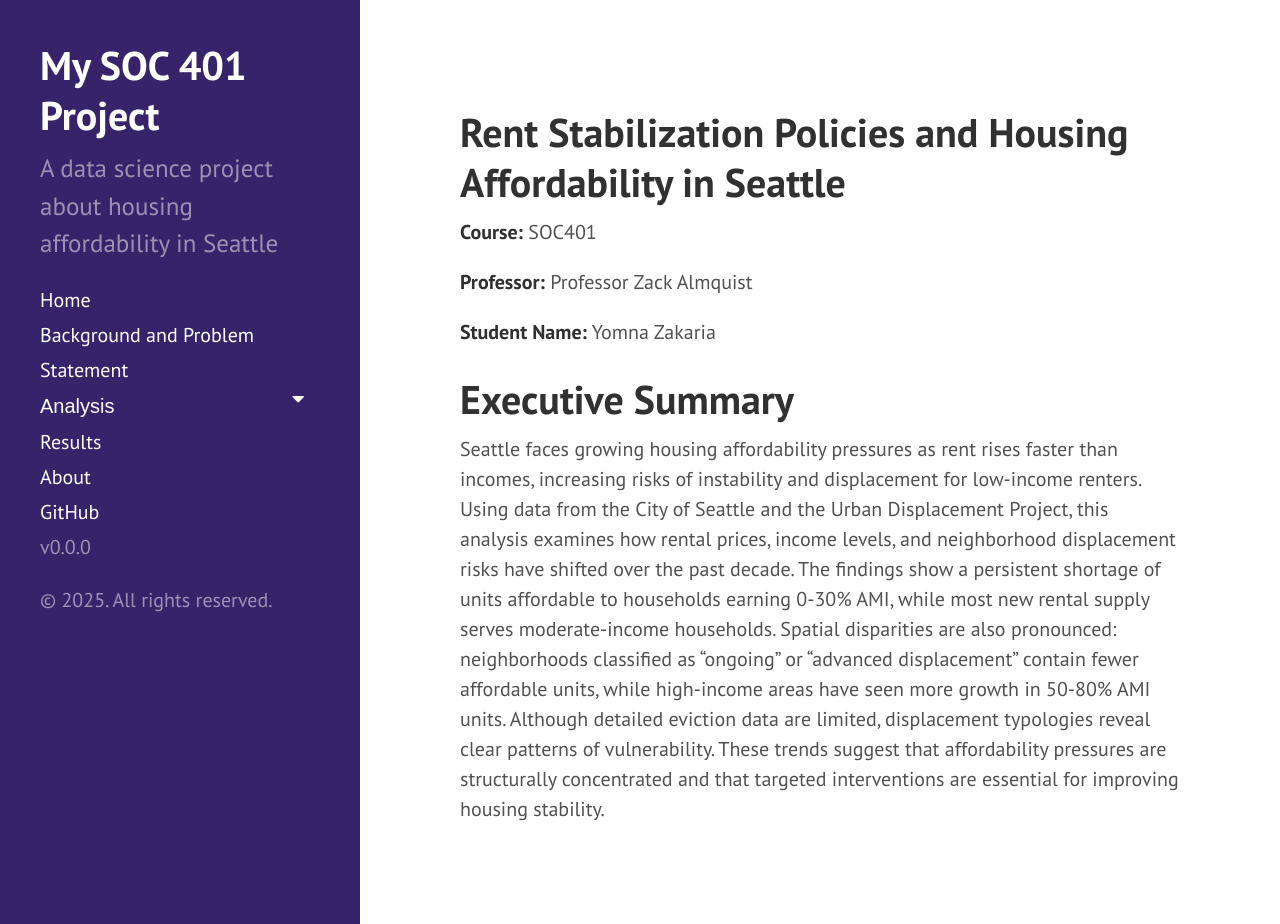
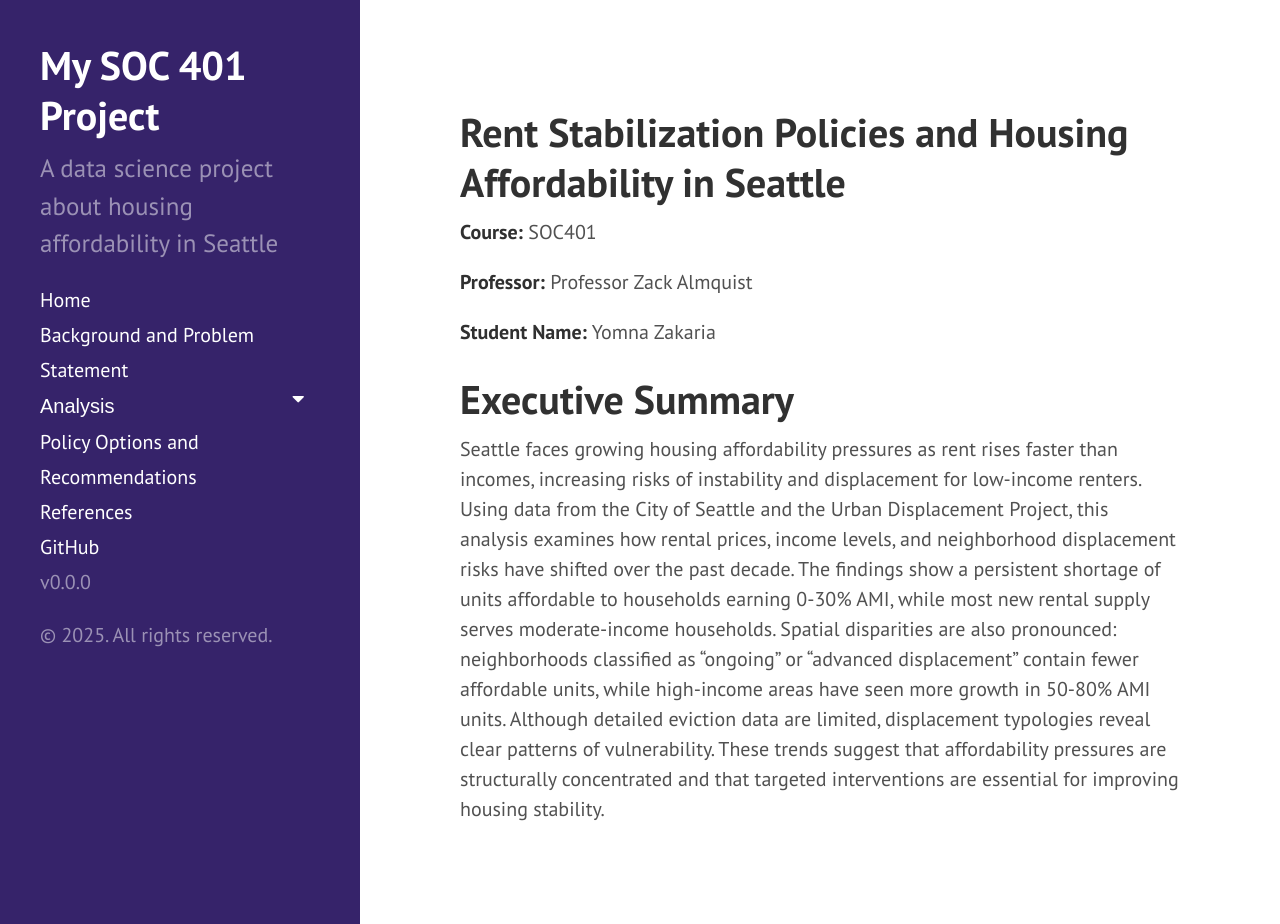
Before and after one commit to ymzakaria/soc401-ymzakaria, a Jekyll site: the page built from index.md, in a window 1280 px wide and 924 px high. Built offline with Jekyll 4.4.1, drawn with Linux system fonts in a browser that asks for light colours; the list of posts is cut into pages by our own code.

Commit message:
Update sidebar.html

```diff
--- a/_includes/sidebar.html
+++ b/_includes/sidebar.html
@@ -24,8 +24,8 @@
           <a href="{{ '/dashboard2' | prepend: site.baseurl }}">Affordability Trends</a>
       </div>
 
-      <a class="sidebar-nav-item {% if page.url == node.url %} active{% endif %}" href="{{ '/results' | prepend: site.baseurl }}">Results</a>
-      <a class="sidebar-nav-item {% if page.url == node.url %} active{% endif %}" href="{{ '/about' | prepend: site.baseurl }}">About</a>
+      <a class="sidebar-nav-item {% if page.url == node.url %} active{% endif %}" href="{{ '/results' | prepend: site.baseurl }}">Policy Options and Recommendations</a>
+      <a class="sidebar-nav-item {% if page.url == node.url %} active{% endif %}" href="{{ '/about' | prepend: site.baseurl }}">References</a>
       <script>
 /* Loop through all dropdown buttons to toggle between hiding and showing its dropdown content - This allows the user to have multiple dropdowns without any conflict */
 var dropdown = document.getElementsByClassName("dropdown-btn");
```
